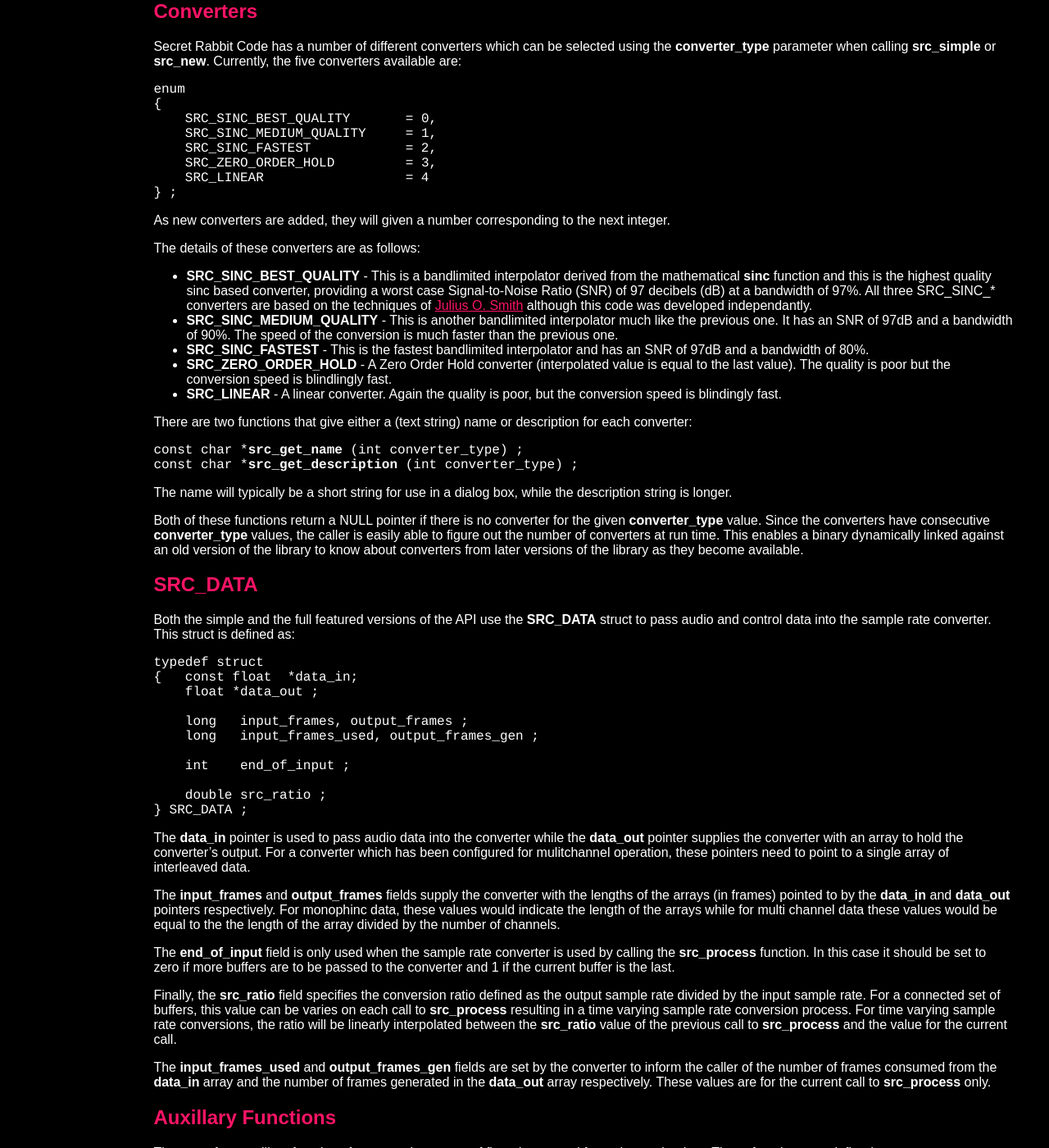
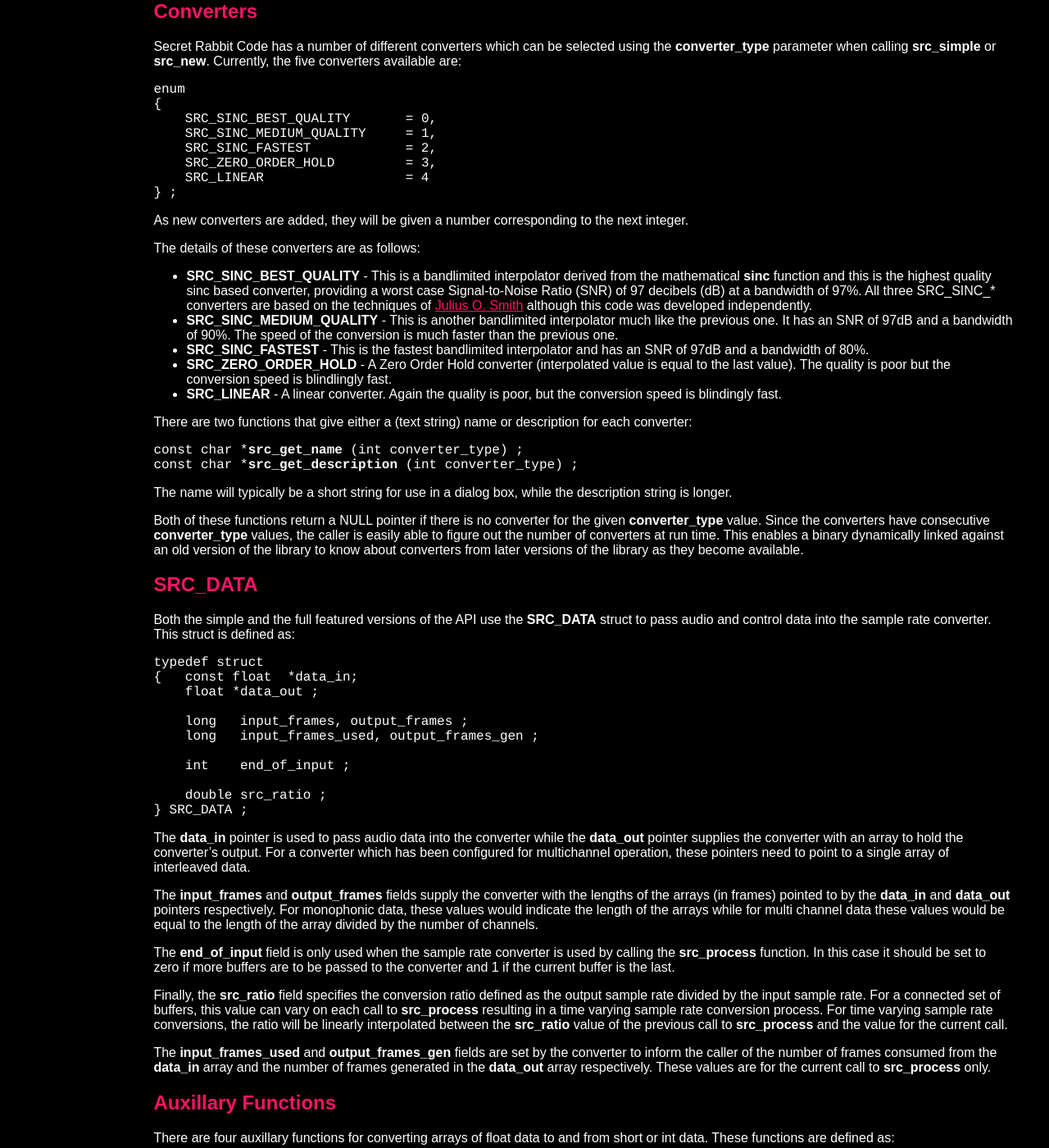
Before and after one commit to libsndfile/libsamplerate, a Jekyll site: the page built from docs/api_misc.md, in a window 1280 px wide and 1400 px high, scrolled down 382 px. Shown: the whole window at 82% size. Built offline with Jekyll 4.4.1, drawn with Linux system fonts in a browser that asks for light colours; our own code applies the rules of GitHub Pages for plain Markdown files; some of the changed text lies outside the part shown.

Commit message:
Fix api_misc.md typo

````diff
--- a/docs/api_misc.md
+++ b/docs/api_misc.md
@@ -8,7 +8,7 @@
 
 Most of the API functions either return an integer error (ie **src_simple** and
 **src_process**) or return an integer error value via an int pointer parameter
-(**src_new**). These integer error values can be converted into a human readable
+(**src_new**). These integer error values can be converted into human-readable
 text strings by calling the function:
 
 ```c
@@ -46,7 +46,7 @@
   converter, providing a worst case Signal-to-Noise Ratio (SNR) of 97 decibels
   (dB) at a bandwidth of 97%. All three SRC_SINC_* converters are based on the
   techniques of [Julius O. Smith](http://ccrma.stanford.edu/~jos/resample/)
-  although this code was developed independantly.
+  although this code was developed independently.
 - **SRC_SINC_MEDIUM_QUALITY** - This is another bandlimited interpolator much
   like the previous one. It has an SNR of 97dB and a bandwidth of 90%. The speed
   of the conversion is much faster than the previous one.
@@ -98,14 +98,14 @@
 
 The **data_in** pointer is used to pass audio data into the converter while the
 **data_out** pointer supplies the converter with an array to hold the
-converter's output. For a converter which has been configured for mulitchannel
+converter's output. For a converter which has been configured for multichannel
 operation, these pointers need to point to a single array of interleaved data.
 
 The **input_frames** and **output_frames** fields supply the converter with the
 lengths of the arrays (in frames) pointed to by the **data_in** and **data_out**
-pointers respectively. For monophinc data, these values would indicate the
+pointers respectively. For monophonic data, these values would indicate the
 length of the arrays while for multi channel data these values would be equal to
-the the length of the array divided by the number of channels.
+the length of the array divided by the number of channels.
 
 The **end_of_input** field is only used when the sample rate converter is used
 by calling the **src_process** function. In this case it should be set to zero
@@ -114,7 +114,7 @@
 
 Finally, the **src_ratio** field specifies the conversion ratio defined as the
 output sample rate divided by the input sample rate. For a connected set of
-buffers, this value can be varies on each call to **src_process** resulting in a
+buffers, this value can vary on each call to **src_process** resulting in a
 time varying sample rate conversion process. For time varying sample rate
 conversions, the ratio will be linearly interpolated between the **src_ratio**
 value of the previous call to **src_process** and the value for the current
````
Also changed, not shown: other parts of docs/api_misc.md (+1 -1 lines).
